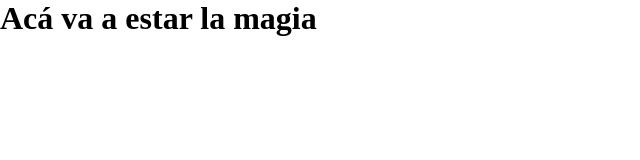
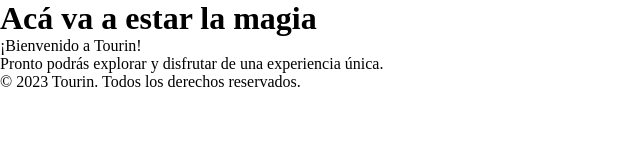
Before and after one commit to matiascano/pepe, a plain HTML site: page index.html in a window 1280 px wide. Shown: the whole page, without its empty margins (0-640 px from the left). Drawn offline with Linux system fonts and the light colour scheme.

Commit message:
se agrego parrafos y el footer

```diff
--- a/index.html
+++ b/index.html
@@ -9,5 +9,10 @@
 </head>
 <body>
     <h1>Acá va a estar la magia</h1>
+    <p>¡Bienvenido a Tourin!</p>
+    <p>Pronto podrás explorar y disfrutar de una experiencia única.</p>
+    <footer>
+        <p>&copy; 2023 Tourin. Todos los derechos reservados.</p>
+    </footer>
 </body>
 </html>
```
